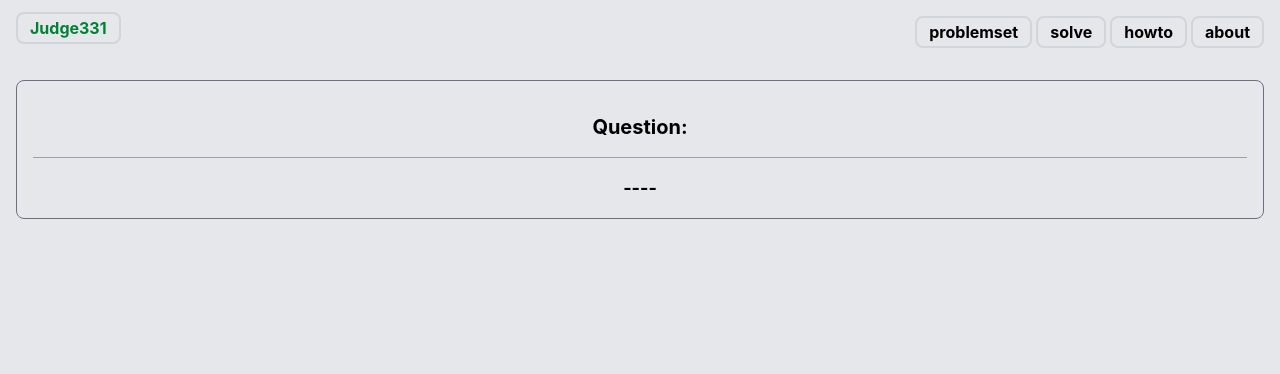
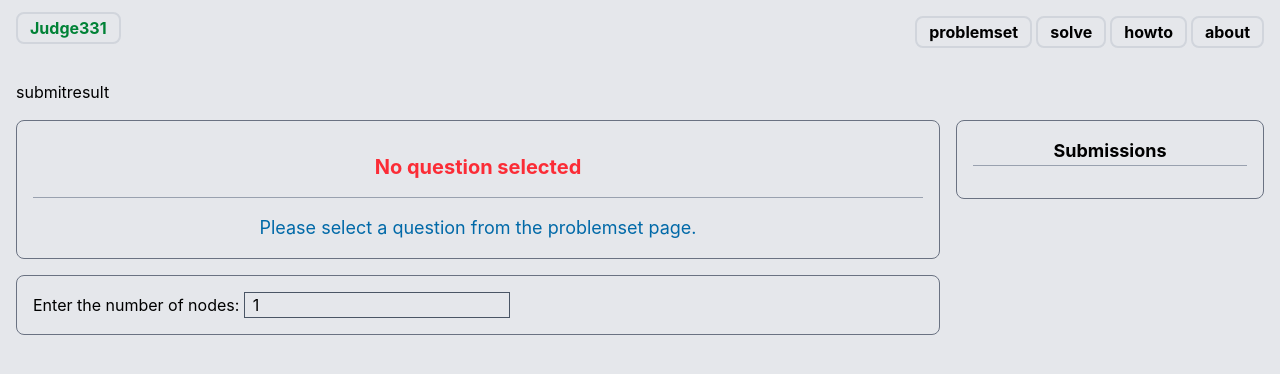
Before and after one commit to NahinM/Judge331, a React (Vite) app: page /#/solve in a window 1280 px wide. Shown: the top 374 px of the page. Built offline with nearby package versions, Linux system fonts and the light colour scheme.

Commit message:
input table

```diff
--- /dev/null
+++ b/src/pages/solve/input-table.tsx
@@ -0,0 +1,76 @@
+import type { Question } from "../../types/questionType";
+import { useSelected } from "../store/selected";
+import { useEffect, useState } from "react";
+
+const getGraph = (n: number, symbols: string[]): { [key: string]: number }[] => {
+    const graph = [];
+    for (let i = 0; i < n; i++) {
+        const node: { [key: string]: number } = {};
+        symbols.forEach(sym => {
+            node[sym] = -1;
+        });
+        graph.push(node);
+    }
+    return graph;
+}
+
+export default function InputTable({ n }: { n: number }) {
+    const Q:Question = useSelected((state:any) => state.selected);
+    console.log(n);
+    const [graph, setGraph] = useState<{[key: string]: number}[]>(getGraph(n, Q ? Q.symbols : []));
+
+    const clearGraph = () => {
+        setGraph(getGraph(n, Q ? Q.symbols : []));
+    }
+
+    useEffect(() => {
+        setGraph(getGraph(n, Q ? Q.symbols : []));
+    }, [n, Q]);
+
+    if (!Q || n===0) {
+        return null;
+    }
+    return (
+        <div>
+            <br />
+            <p>Table for '{n}' nodes</p>
+            <table className="table-auto mt-4 text-center rounded-md p-1 overflow-hidden">
+                <thead>
+                    <tr className="bg-green-600">
+                        <th className="border border-gray-600 p-1">Node</th>
+                        {
+                            Q && Q.symbols.map((sym, idx) => (
+                                <th key={idx} className="border border-gray-600 p-1">{sym}</th>
+                            ))
+                        }
+                    </tr>
+                </thead>
+                <tbody>
+                    {Array.from({ length: n }, (_, i) => (
+                        <tr key={i}>
+                            <td className="border border-gray-600">q{i}</td>
+                            {
+                                graph[i] && Q.symbols.map((sym, idx) => (
+                                    <td key={idx} className="border border-gray-600">
+                                        <input type="text" className="w-full" value={graph[i][sym]===-1 ? "" : graph[i][sym]} onChange={(e) => {
+                                            const newGraph = [...graph];
+                                            newGraph[i][sym] = e.target.value==="" ? -1 : Number(e.target.value);
+                                            setGraph(newGraph);
+                                        }} />
+                                    </td>
+                                ))
+                            }
+                        </tr>
+                    ))}
+                </tbody>
+            </table>
+            <br />
+            <button className="px-3 py-1 bg-green-600 rounded-md m-1 text-white">Run</button>
+            <button
+            className="px-3 py-1 bg-red-600/70 rounded-md m-1 text-white"
+            onClick={clearGraph}>
+                Clear
+            </button>
+        </div>
+    );
+}
--- a/src/pages/solve/solve.tsx
+++ b/src/pages/solve/solve.tsx
@@ -1,18 +1,47 @@
+import { useState } from "react";
 import { useSelected } from "../store/selected";
+import InputTable from "./input-table";
 
 export default function Solve() {
     const Q = useSelected((state:any) => state.selected);
-
+    const [n, setN] = useState<string>("1");
 
     return (
+        <div className="p-4">
         <div>
-            {Q && (
-                <div className="border border-gray-500 p-4 m-4 rounded-lg">
+            <a >submit</a>
+            <a >result</a>
+        </div>
+
+        <div className="flex flex-row gap-4 mt-4">
+            <div className="w-3/4 h-screen overflow-y-auto space-y-4">
+            <div>
+            {Q ? (
+                <div className="border border-gray-500 p-4 rounded-lg">
                     <h1 className="text-xl text-center border-b border-gray-400 mb-4 font-bold p-4">Question: {Q.id}</h1>
                     <h2 className="text-lg text-center font-bold">--{Q.title}--</h2>
                     <p className="text-lg">{Q.question}</p>
                 </div>
+            ):(
+                <div className="border border-gray-500 p-4 rounded-lg">
+                    <h1 className="text-xl text-center border-b border-gray-400 mb-4 font-bold p-4 text-red-500">No question selected</h1>
+                    <p className="text-lg text-center text-sky-700">Please select a question from the problemset page.</p>
+                </div>
             )}
+        </div>
+        <div className="border border-gray-500 p-4 rounded-lg">
+            Enter the number of nodes: <input type="text" className="border border-gray-600 px-2" value={n} onChange={(e) => setN(e.target.value)} />
+            {Q && <InputTable n={Number(n!==""?n:"0")}/>}
+
+        </div>
+            </div>
+            <div className="w-1/4 h-screen overflow-y-auto">
+                <div className="border border-gray-500 p-4 rounded-lg">
+                    <h2 className="text-lg text-center font-bold mb-4 border-b border-gray-400">Submissions</h2>
+                </div>
+            </div>
+        </div>
+
         </div>
     );
 }
--- a/src/pages/store/selected.ts
+++ b/src/pages/store/selected.ts
@@ -2,7 +2,7 @@ import {create} from 'zustand';
 import type { Question } from '../../types/questionType';
 
 export const useSelected = create((set) => ({
-    selected: {},
+    selected: null as Question | null,
     setSelected: (question:Question) => {
         set({selected: question});
         console.log("selected question: ", question);
```
